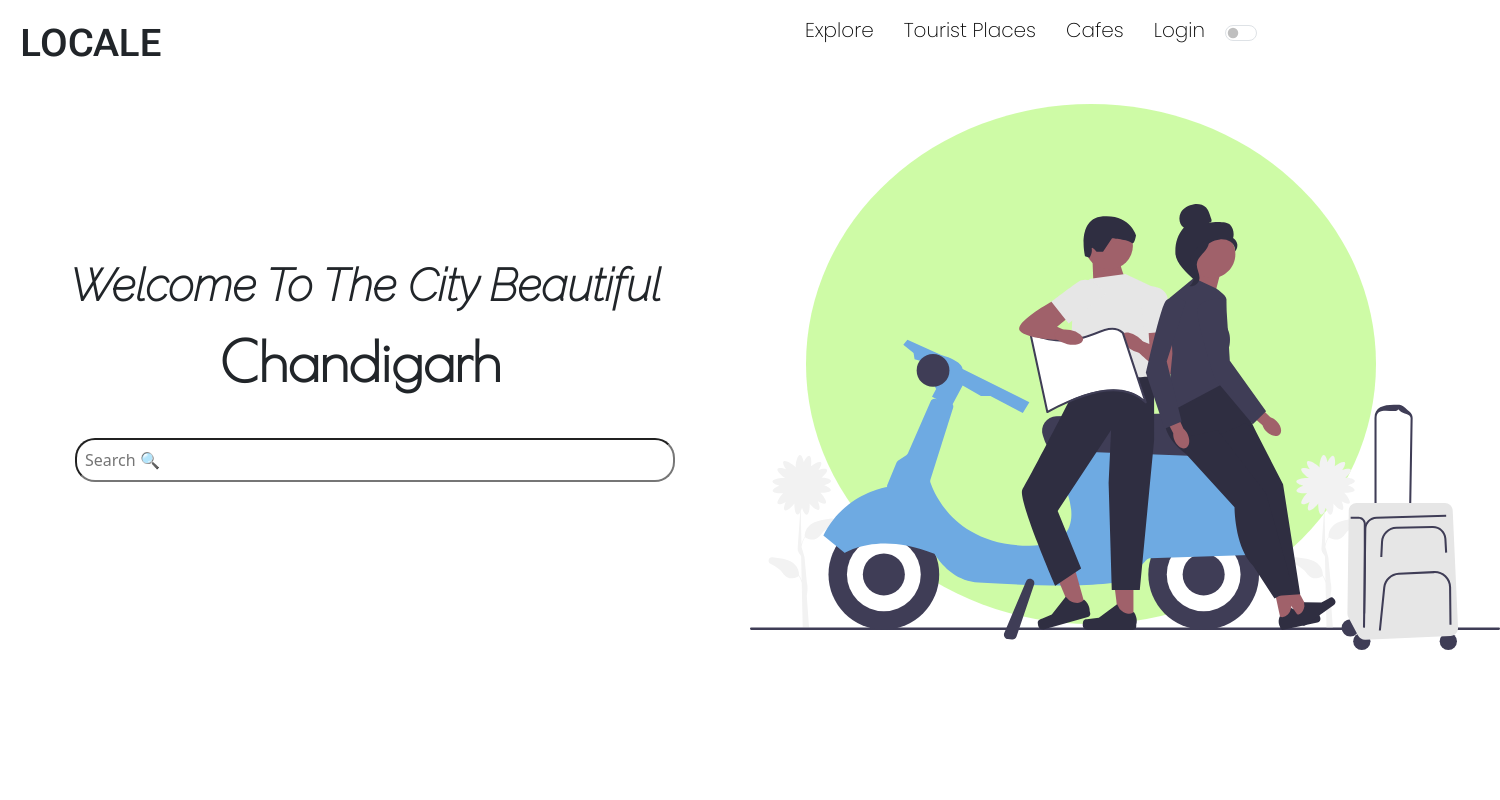
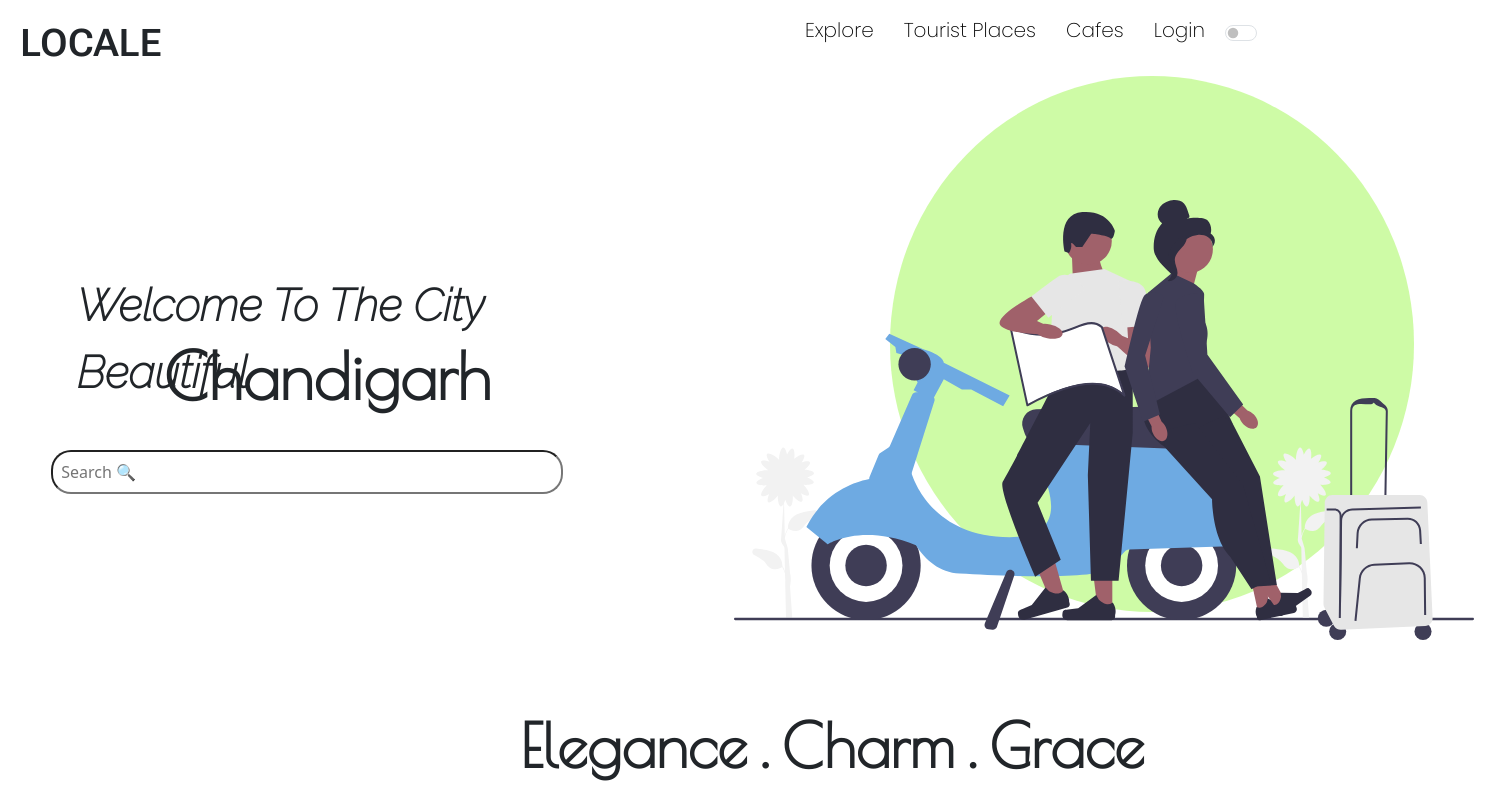
Before and after one commit to vivekk-tiwari/LOCALE, a React (Create React App) app: page / in a window 1280 px wide. Shown: the top 800 px of the page, 1500 px wide, since content can reach past the window. Built offline with nearby package versions, Linux system fonts and the light colour scheme.

Commit message:
update style.css

```diff
--- a/public/styles.css
+++ b/public/styles.css
@@ -42,62 +42,76 @@ body{
 
 /* HOME COMPONENT CSS */
 #home_title{
-    font-size: 45px;
-    margin-bottom: 0px;
-    margin-left: 70px;
+    font-size: 2.8em;
+    margin-left:15%;
+    height: 5vh;
+    width: 40vw;
     font-family: 'Raleway', sans-serif;
     font-weight: 1000;
 }
 
 #home_title1{
-    font-size: 55px;
-    margin-left: 220px;
+    font-size: 4em;
+    margin-left: 32%;
     font-family: 'Poiret One', cursive;
-    font-weight:1000
+    font-weight: bold;
 }
 
 .home_heading{
-    margin-top: 180px;
+    margin-top: 25%;
 }
 
 .home_main{
     display: flex;
-    width:1280px;
 }
 
 #home_img{
-    margin-left: 75px;
-    height:650px;
-    width:750px
+    margin-left: 30%;
+    height: 55vh;
+
 }
 
 .home_image{
-    margin-top: 30px;
+    margin-top: 16%;
 }
 
 #home_search{
-    margin-top: 20px;
-    width: 600px;
-    margin-left: 75px;
+    margin-top:2%;
+    width: 40vw;
+    margin-left: 10%;
     border-radius: 20px;
-    padding: 8px;
+    padding: 0.5em;
 }
 
 .home_circle{
     position: absolute;
-    width: 570px;
-    height: 520px;
+    width: 41%;
+    height:67%;
     background-color: rgb(185, 250, 129);
 
     opacity: 70%;
     border-radius: 50%;
-    right: -7.5%;
-    top: 13%;
+    right: -10.5%;
+    top:9.5%;
     z-index: -1;
 }
 
 /* EXPLORE COMPONENT CSS */
+.explore_main{
+    margin-top: 30%;
+}
+#explore_img{
+    margin-left: 12%;
+    margin-top: 8%;
 
+}
+
+#explore_title{
+    margin-left: 70%;
+    font-size: 2.9em;
+    width: 40vw;
+    height: 7vh
+}
 #explore_img{
     margin-left: 100px;
     margin-top: 80px;
@@ -115,21 +129,74 @@ body{
 .explore_main{
     margin-top: 60px;
 }
+
 #explore_title_2{
+
+    width: 50vw;
+    font-size:2.1em;
+    margin-left: 55%;
     width: 750px;
     font-size: 33px;
     margin-left: 420px;
     font-family: 'Raleway', sans-serif;
     font-weight: 700;
+
 }
 
 .explore_about{
     display: flex;
 }
 #explore_d_1{
-    width: 350px;
+
+    width: 25vw;
+    margin-left:40%;
+    margin-top: 50%;
+}
+
+
+
+
+/* RESPONSIVENESS */
+
+/* @media (max-width:450px){
+    #home_title{
+    font-size: 13px;
+    margin-left: 10px;
+    }
+
+    #home_title1{
+        font-size: 22px;
+        margin-left: 33px;
+    }
+    .home_heading{
+        margin-top: 80px;
+    }
+    #home_search{
+    width: 200px;
+    height: 24px;
+    margin-left: 10px;
+    margin-top: 0px;
+    border-top-width: 0px;
+    border-bottom-width: 0px;
+    border-right-width: 0px;
+    border-left-width: 0px;
+    }
+    .home_circle{
+        width: 200px;
+        height:150px;
+        left: 260px;
+        top: 90px;
+    }
+    #home_img{
+        width: 180px;
+        height: 200px;
+        margin-left: 0px;
+    }
+} */
+
+  /*   width: 350px;
     margin-left:290px;
     margin-top: 225px;
     font-family: 'Rubik', sans-serif;
     font-size:27px;
-}
+} */
```
